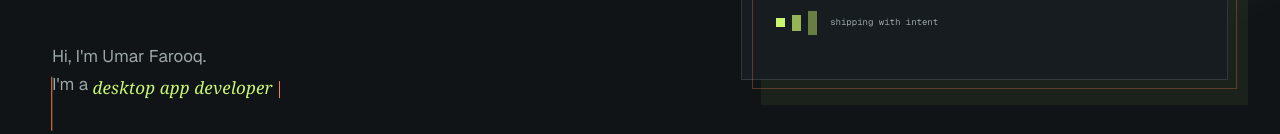
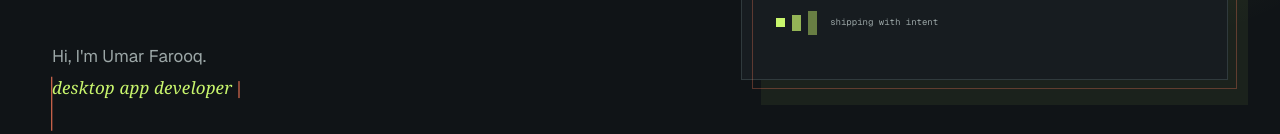
Before and after one commit to NewToGit-umar/Portfolio, a Next.js app: page / in a window 1280 px wide. Shown: the part 556-690 px from the top of the page. Built offline with nearby package versions, Linux system fonts and the light colour scheme.

Commit message:
fixed buttons overlaping

```diff
--- a/src/components/Overlay.tsx
+++ b/src/components/Overlay.tsx
@@ -3,7 +3,7 @@
 import { AnimatePresence, motion, useInView } from 'framer-motion';
 import { useEffect, useRef, useState, type CSSProperties } from 'react';
 
-const roles = ['full-stack developer', 'desktop app developer', '.NET engineer', 'UI/UX designer'];
+const roles = [' full-stack developer', ' desktop app developer', ' .NET engineer', ' UI/UX designer'];
 type AccessibilitySettings = {
   fontScale: number;
   highContrast: boolean;
@@ -349,7 +349,7 @@ export default function Overlay() {
           <div className="hero-identity"><div className="profile-frame" role="img" aria-label="Portrait of Umar Farooq" style={{ backgroundImage: "url('https://avatars.githubusercontent.com/u/204542200?v=4')" }} /><div><p className="hero-name">UMAR FAROOQ</p><p className="hero-role">developer / builder</p></div></div>
           <motion.p className="eyebrow" initial={{ opacity: 0, y: 10 }} animate={{ opacity: 1, y: 0 }} transition={{ delay: 0.2 }}>01 / independent developer</motion.p>
           <motion.h1 initial={{ opacity: 0, y: 24 }} animate={{ opacity: 1, y: 0 }} transition={{ delay: 0.35, duration: 0.8 }}>Building digital<br /><em>systems with intent.</em></motion.h1>
-          <motion.p className="hero-intro" initial={{ opacity: 0 }} animate={{ opacity: 1 }} transition={{ delay: 0.8 }}><span className="intro-line">Hi, I&apos;m Umar Farooq.</span><span className="intro-line">I&apos;m a <strong><Typewriter /></strong></span></motion.p>
+          <motion.p className="hero-intro" initial={{ opacity: 0 }} animate={{ opacity: 1 }} transition={{ delay: 0.8 }}><span className="intro-line">Hi, I&apos;m Umar Farooq. </span><span className="intro-line">  <strong><Typewriter /></strong></span></motion.p>
           <motion.div className="hero-actions" initial={{ opacity: 0 }} animate={{ opacity: 1 }} transition={{ delay: 1.1 }}><a className="button button-primary" href="#work">See selected work <span>↘</span></a><a className="text-link" href="#about">More about me <span>↗</span></a></motion.div>
         </div>
         <motion.div className="hero-art" initial={{ opacity: 0, x: 24 }} animate={{ opacity: 1, x: 0 }} transition={{ delay: 0.55, duration: 0.8 }} aria-label="A preview of Umar&apos;s development workflow">
```
